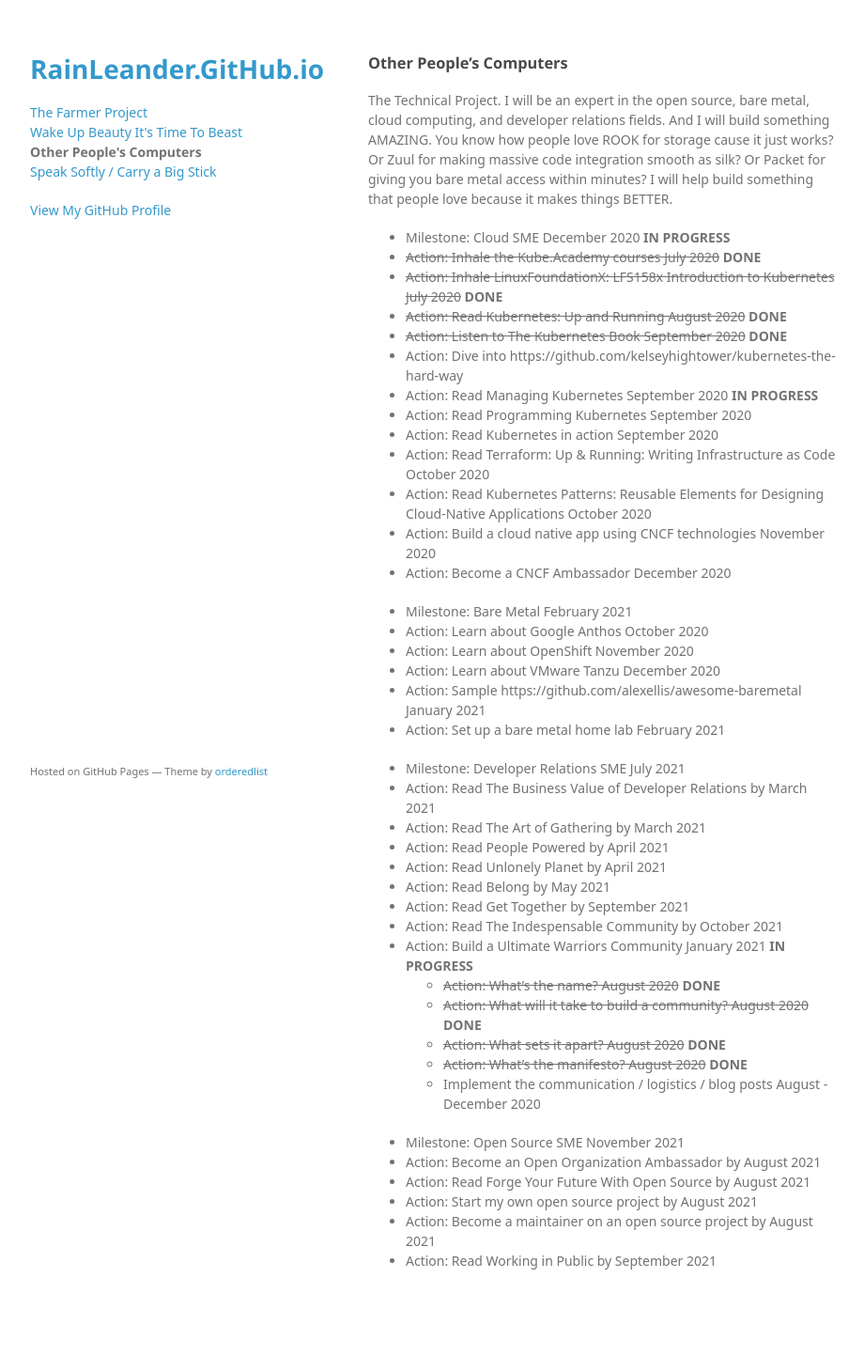
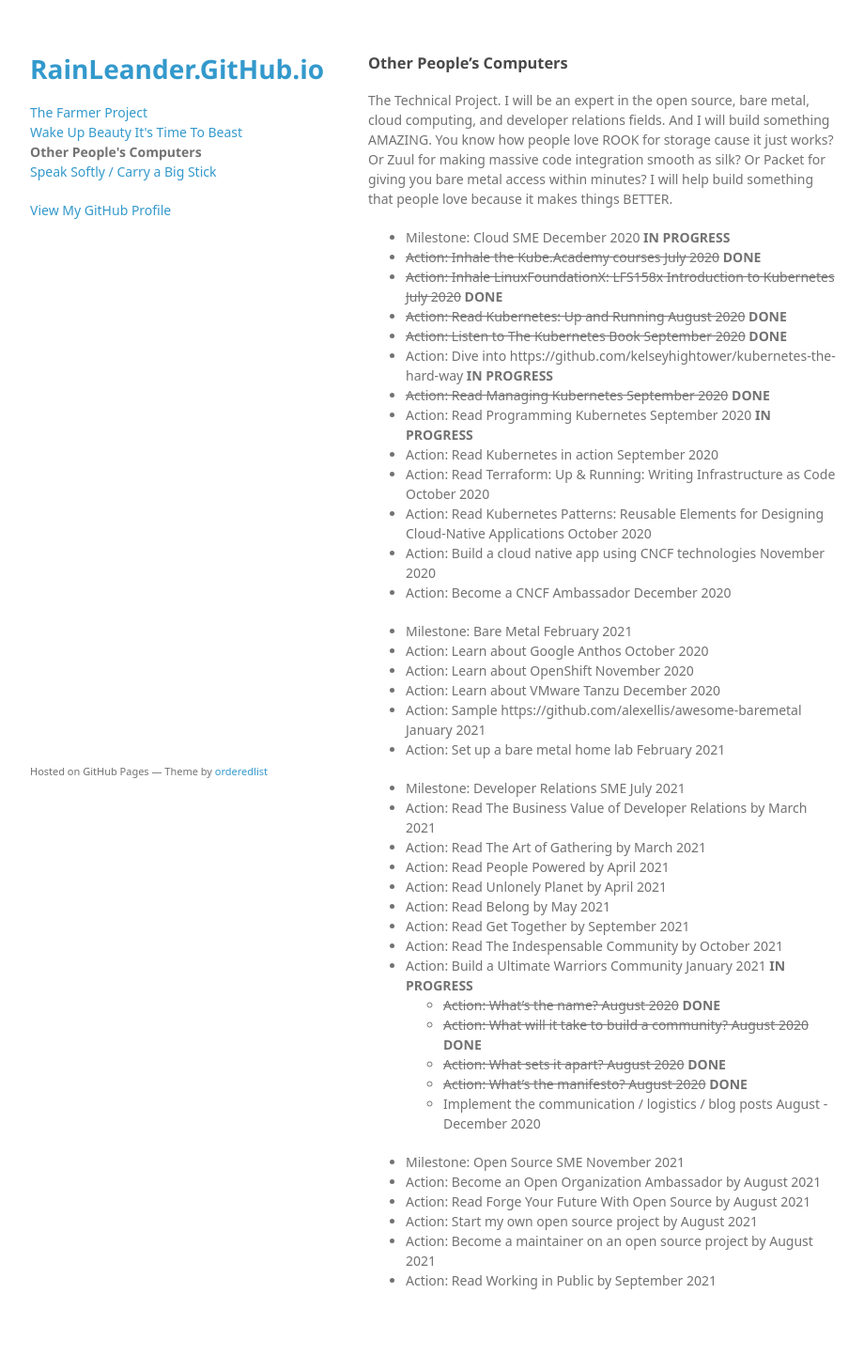
Before and after one commit to rainleander/rainleander.github.io, a Jekyll site: the page other-peoples-computers.html, which Jekyll copies as it is, in a window 1280 px wide. Shown: the whole page at 94% size, without its empty margins (178-1098 px from the left). Built offline with Jekyll 4.4.1, drawn with Linux system fonts in a browser that asks for light colours; some web fonts are replaced; before the commit the page ends 1422 px from its top, so only the background shows below that.

Commit message:
Update other-peoples-computers.html

```diff
--- a/other-peoples-computers.html
+++ b/other-peoples-computers.html
@@ -34,9 +34,9 @@
         <li><del>Action: Inhale LinuxFoundationX: LFS158x Introduction to Kubernetes July 2020</del> <b>DONE</b></li>
         <li><del>Action: Read Kubernetes: Up and Running August 2020</del> <b>DONE</b></li>
         <li><del>Action: Listen to The Kubernetes Book September 2020</del> <b>DONE</b></li>
-        <li>Action: Dive into https://github.com/kelseyhightower/kubernetes-the-hard-way</li>
-        <li>Action: Read Managing Kubernetes September 2020  <b>IN PROGRESS</b></li>
-        <li>Action: Read Programming Kubernetes September 2020</li>
+        <li>Action: Dive into https://github.com/kelseyhightower/kubernetes-the-hard-way <b>IN PROGRESS</b></li>
+        <li><del>Action: Read Managing Kubernetes September 2020</del> <b>DONE</b></li>
+        <li>Action: Read Programming Kubernetes September 2020 <b>IN PROGRESS</b></li>
         <li>Action: Read Kubernetes in action September 2020</li>
         <li>Action: Read Terraform: Up & Running: Writing Infrastructure as Code October 2020</li>
         <li>Action: Read Kubernetes Patterns: Reusable Elements for Designing Cloud-Native Applications October 2020</li>
```
